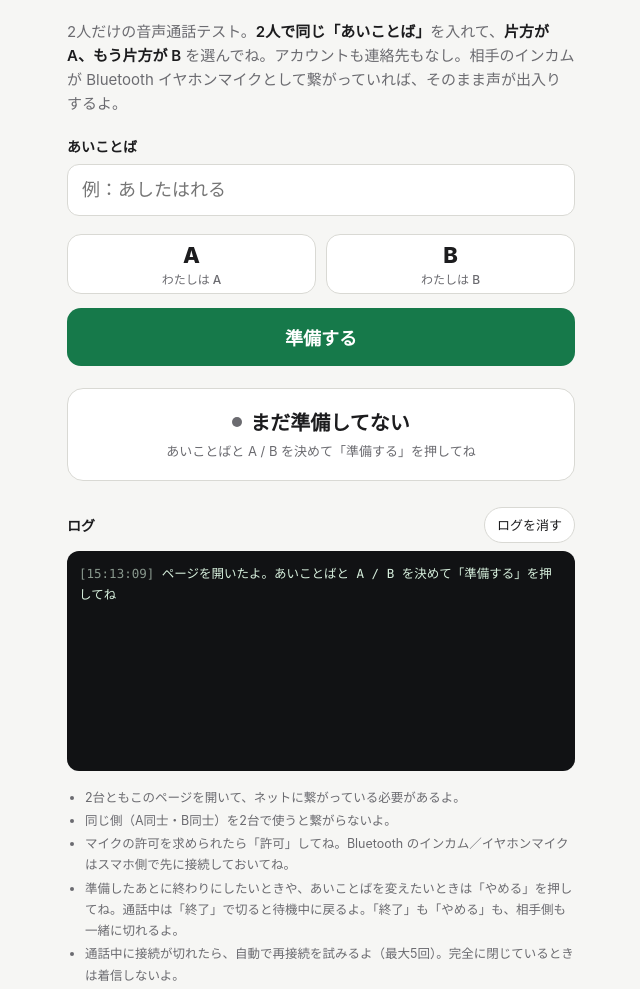
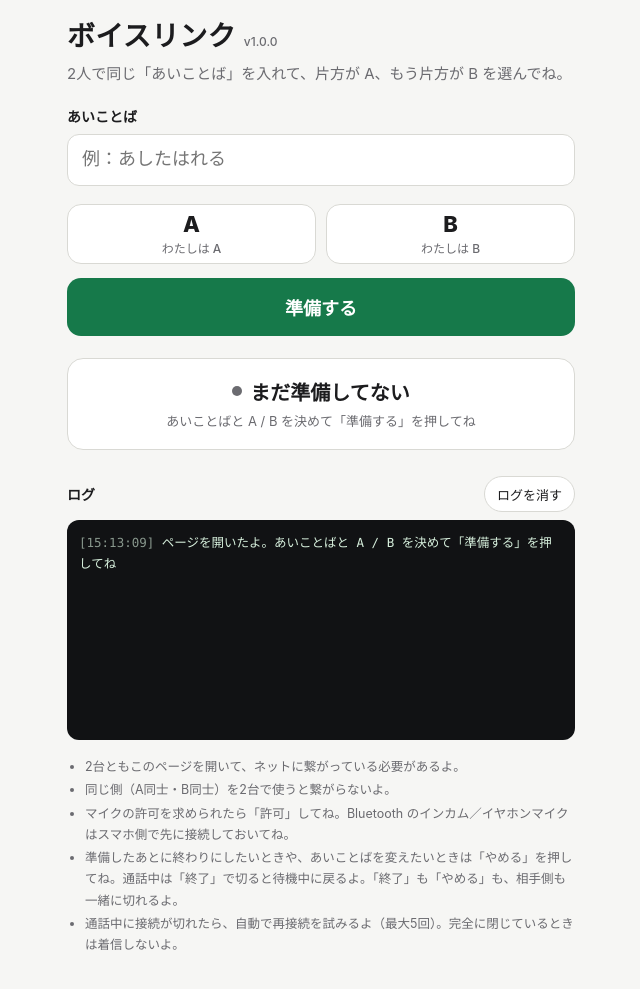
Before and after one commit to riburo/voice-call, a plain HTML site: page index.html in a window 1280 px wide. Shown: the whole page, without its empty margins (319-959 px from the left). Drawn offline with Linux system fonts and the light colour scheme.

Commit message:
ページ更新（pageVersion 2）: タイトルをボイスリンクに変更、説明文を1文に整理、v1.0.0表示、上端の余白対策

```diff
--- a/index.html
+++ b/index.html
@@ -5,7 +5,7 @@
     <meta name="viewport" content="width=device-width, initial-scale=1, viewport-fit=cover" />
     <meta name="color-scheme" content="light dark" />
     <link rel="icon" href="data:," />
-    <title>通話テスト</title>
+    <title>ボイスリンク</title>
     <style>
       :root {
         color-scheme: light dark;
@@ -54,7 +54,27 @@
       main {
         max-width: 540px;
         margin: 0 auto;
-        padding: 20px 16px 32px;
+        padding: calc(20px + env(safe-area-inset-top, 0px)) 16px 32px;
+        padding-top: calc(20px + env(safe-area-inset-top, 0px));
+      }
+      .page-head {
+        display: flex;
+        align-items: baseline;
+        gap: 8px;
+        margin: 0 0 8px;
+      }
+      .page-head h1 {
+        font-size: 28px;
+        font-weight: 800;
+        line-height: 1.2;
+        margin: 0;
+        letter-spacing: 0.01em;
+      }
+      .page-head .version {
+        font-size: 12px;
+        font-weight: 500;
+        color: var(--muted);
+        white-space: nowrap;
       }
       .lead {
         font-size: 15px;
@@ -270,7 +290,11 @@
   </head>
   <body>
     <main>
-      <p class="lead">2人だけの音声通話テスト。<strong>2人で同じ「あいことば」</strong>を入れて、<strong>片方が A、もう片方が B</strong> を選んでね。アカウントも連絡先もなし。相手のインカムが Bluetooth イヤホンマイクとして繋がっていれば、そのまま声が出入りするよ。</p>
+      <header class="page-head">
+        <h1>ボイスリンク</h1>
+        <span class="version">v1.0.0</span>
+      </header>
+      <p class="lead">2人で同じ「あいことば」を入れて、片方が A、もう片方が B を選んでね。</p>
 
       <!-- Setup -->
       <div id="setupArea">
--- a/version.json
+++ b/version.json
@@ -1 +1 @@
-{"apkUrl":"","apkVersionCode":1,"notes":"","pageVersion":1}
+{"apkUrl": "", "apkVersionCode": 1, "notes": "", "pageVersion": 2}
```
